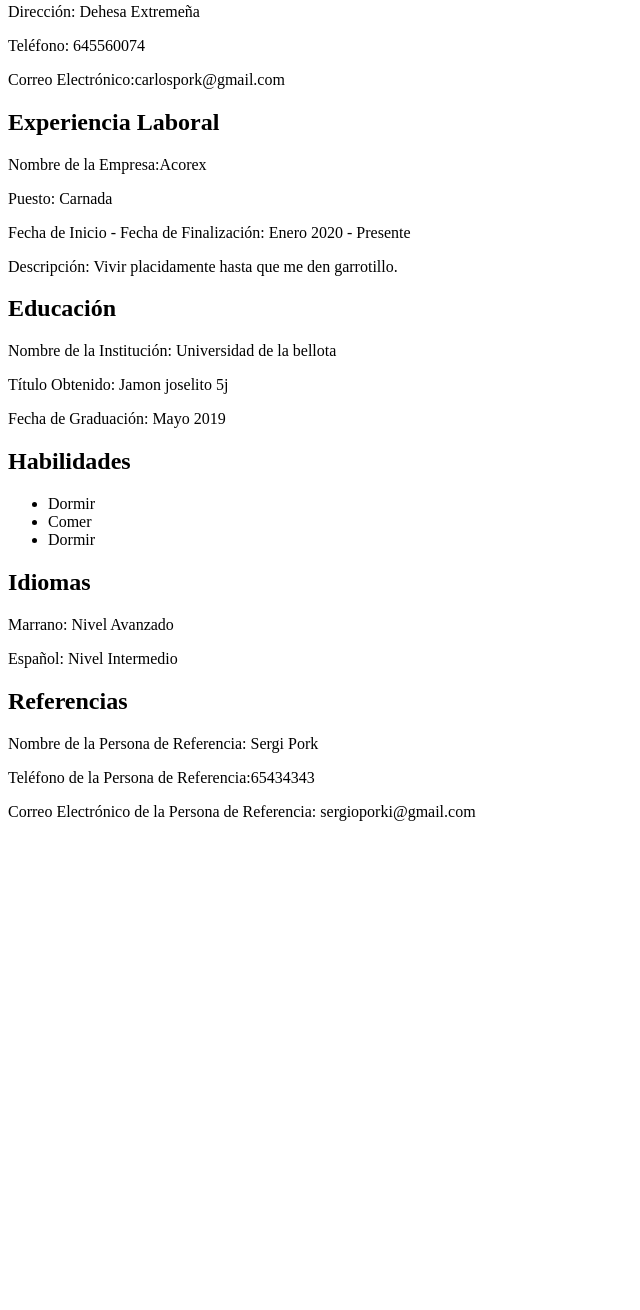
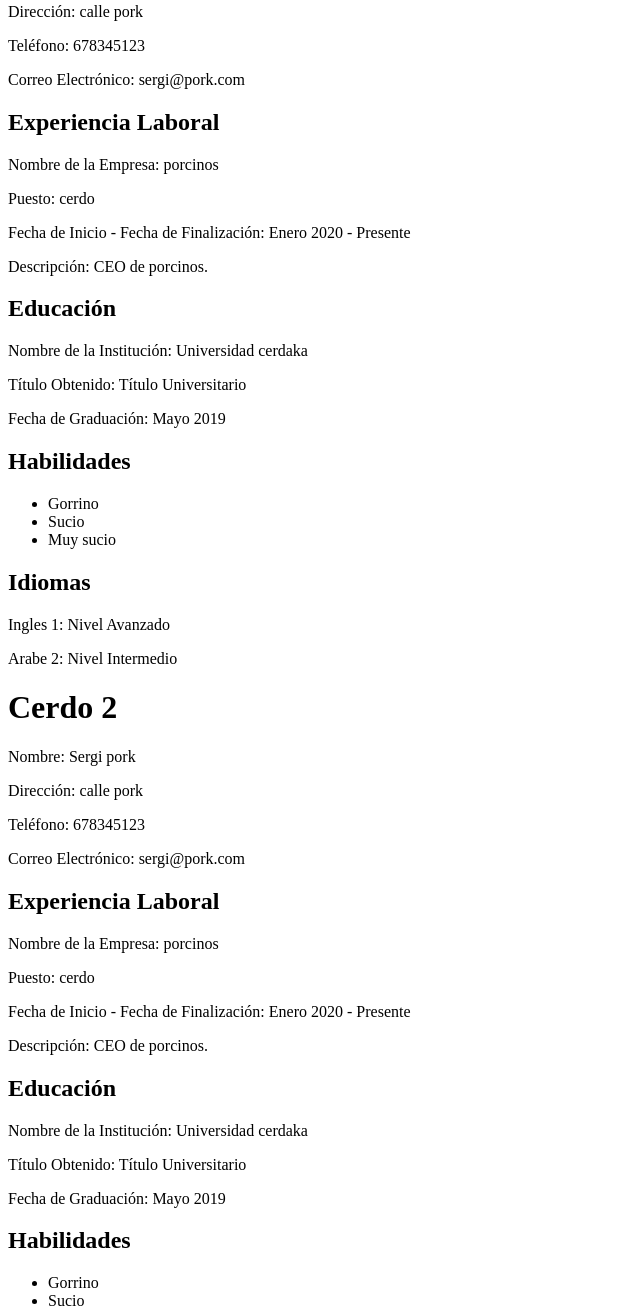
Before and after one commit to IvanaSpeziale/202310-w1ch2-sergi-ivana-carlos, a website: page cv.html in a window 1280 px wide. Shown: the part 245-1555 px from the top of the page, without its empty margins (0-640 px from the left). Before the commit the page ends 1082 px from the top, so only its background shows below. Drawn offline with Linux system fonts and the light colour scheme.

Commit message:
Modified files cv1

```diff
--- a/cv.html
+++ b/cv.html
@@ -8,6 +8,8 @@
   <title>CV</title>
   <link rel="shortcut icon" href="favicon.ico" type="image/x-icon">
 </head>
+
+<body>
   <header>
     <h1>Los tres cerditos</h1>
     <nav>
@@ -19,39 +21,89 @@
     </nav>
   </header>
 
-<body>
-  <h1>Datos Personales</h1>
-  <p><span>Nombre:</span> Carlos Pork</p>
-  <p><span>Dirección:</span> Dehesa Extremeña</p>
-  <p><span>Teléfono:</span> 645560074</p>
-  <p><span>Correo Electrónico:</span>carlospork@gmail.com</p>
+  <h1>Cerdo 1</h1>
+  <p><span>Nombre:</span> Sergi pork</p>
+  <p><span>Dirección:</span> calle pork</p>
+  <p><span>Teléfono:</span> 678345123</p>
+  <p><span>Correo Electrónico:</span> sergi@pork.com</p>
 
   <h2>Experiencia Laboral</h2>
-  <p><span>Nombre de la Empresa:</span>Acorex </p>
-  <p><span>Puesto:</span> Carnada</p>
+  <p><span>Nombre de la Empresa:</span> porcinos</p>
+  <p><span>Puesto:</span> cerdo</p>
   <p><span>Fecha de Inicio - Fecha de Finalización:</span> Enero 2020 - Presente</p>
-  <p><span>Descripción:</span> Vivir placidamente hasta que me den garrotillo.</p>
+  <p><span>Descripción:</span> CEO de porcinos.</p>
 
   <h2>Educación</h2>
-  <p><span>Nombre de la Institución:</span> Universidad de la bellota</p>
-  <p><span>Título Obtenido:</span> Jamon joselito 5j</p>
+  <p><span>Nombre de la Institución:</span> Universidad cerdaka</p>
+  <p><span>Título Obtenido:</span> Título Universitario</p>
   <p><span>Fecha de Graduación:</span> Mayo 2019</p>
 
   <h2>Habilidades</h2>
   <ul>
-    <li>Dormir</li>
-    <li>Comer</li>
-    <li>Dormir</li>
+    <li>Gorrino</li>
+    <li>Sucio</li>
+    <li>Muy sucio</li>
   </ul>
 
   <h2>Idiomas</h2>
-  <p>Marrano: Nivel Avanzado</p>
-  <p>Español: Nivel Intermedio</p>
+  <p>Ingles 1: Nivel Avanzado</p>
+  <p>Arabe 2: Nivel Intermedio</p>
 
-  <h2>Referencias</h2>
-  <p>Nombre de la Persona de Referencia: Sergi Pork</p>
-  <p>Teléfono de la Persona de Referencia:65434343</p>
-  <p>Correo Electrónico de la Persona de Referencia: sergioporki@gmail.com</p>
+  <h1>Cerdo 2</h1>
+  <p><span>Nombre:</span> Sergi pork</p>
+  <p><span>Dirección:</span> calle pork</p>
+  <p><span>Teléfono:</span> 678345123</p>
+  <p><span>Correo Electrónico:</span> sergi@pork.com</p>
+
+  <h2>Experiencia Laboral</h2>
+  <p><span>Nombre de la Empresa:</span> porcinos</p>
+  <p><span>Puesto:</span> cerdo</p>
+  <p><span>Fecha de Inicio - Fecha de Finalización:</span> Enero 2020 - Presente</p>
+  <p><span>Descripción:</span> CEO de porcinos.</p>
+
+  <h2>Educación</h2>
+  <p><span>Nombre de la Institución:</span> Universidad cerdaka</p>
+  <p><span>Título Obtenido:</span> Título Universitario</p>
+  <p><span>Fecha de Graduación:</span> Mayo 2019</p>
+
+  <h2>Habilidades</h2>
+  <ul>
+    <li>Gorrino</li>
+    <li>Sucio</li>
+    <li>Muy sucio</li>
+  </ul>
+
+  <h2>Idiomas</h2>
+  <p>Ingles 1: Nivel Avanzado</p>
+  <p>Arabe 2: Nivel Intermedio</p>
+
+  <h1>Cerdo 3</h1>
+  <p><span>Nombre:</span> Sergi pork</p>
+  <p><span>Dirección:</span> calle pork</p>
+  <p><span>Teléfono:</span> 678345123</p>
+  <p><span>Correo Electrónico:</span> sergi@pork.com</p>
+
+  <h2>Experiencia Laboral</h2>
+  <p><span>Nombre de la Empresa:</span> porcinos</p>
+  <p><span>Puesto:</span> cerdo</p>
+  <p><span>Fecha de Inicio - Fecha de Finalización:</span> Enero 2020 - Presente</p>
+  <p><span>Descripción:</span> CEO de porcinos.</p>
+
+  <h2>Educación</h2>
+  <p><span>Nombre de la Institución:</span> Universidad cerdaka</p>
+  <p><span>Título Obtenido:</span> Título Universitario</p>
+  <p><span>Fecha de Graduación:</span> Mayo 2019</p>
+
+  <h2>Habilidades</h2>
+  <ul>
+    <li>Gorrino</li>
+    <li>Sucio</li>
+    <li>Muy sucio</li>
+  </ul>
+
+  <h2>Idiomas</h2>
+  <p>Ingles 1: Nivel Avanzado</p>
+  <p>Arabe 2: Nivel Intermedio</p>
 </body>
 
 </html>
```
Lines whose indentation alone changed are shown as unchanged.
